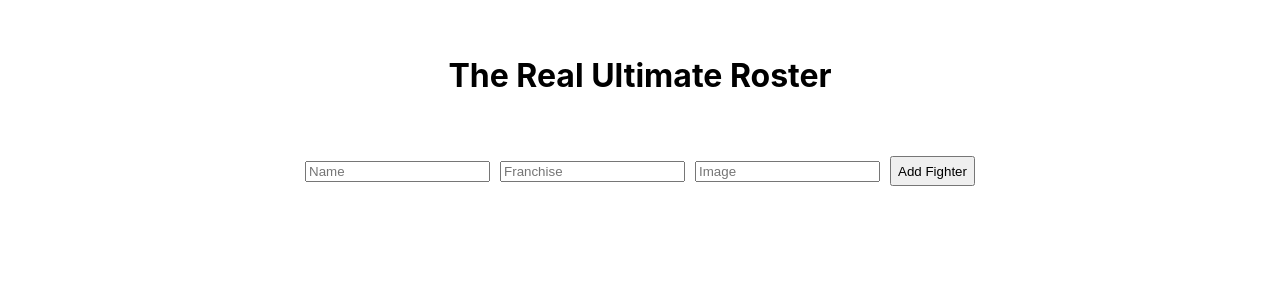
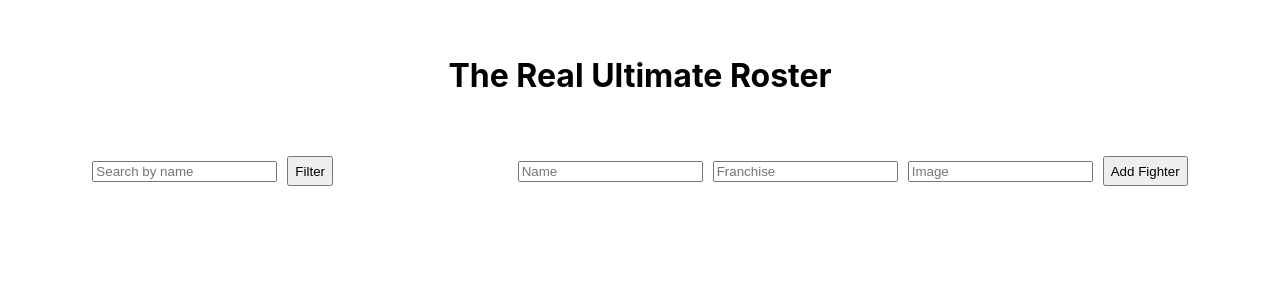
Before and after one commit to samuel709/nodbproject, a React (Create React App) app: page / in a window 1280 px wide. Shown: the top 300 px of the page. Built offline with nearby package versions, Linux system fonts and the light colour scheme; no server answers.

Commit message:
added filter by fighter name

```diff
--- a/src/App.css
+++ b/src/App.css
@@ -2,8 +2,9 @@
   /* border: 1px solid blue; */
   margin-bottom: 0px;
   display: flex;
-  justify-content: center;
+  justify-content: space-around;
 }
+
 
 .displayFighterDiv {
   /* border: 1px solid red; */
--- a/src/App.js
+++ b/src/App.js
@@ -4,6 +4,7 @@ import axios from 'axios';
 import DisplayFighters from './components/DisplayFighters';
 import AddFighter from './components/AddFighter';
 import MainHeader from './components/MainHeader';
+import FilterByName from './components/FilterByName';
 
 class App extends Component {
   constructor(props) {
@@ -14,6 +15,7 @@ class App extends Component {
 
     this.addFighter = this.addFighter.bind(this)
     this.deleteFighter = this.deleteFighter.bind(this)
+    this.filterByName = this.filterByName.bind(this)
   }
 
   componentDidMount() {
@@ -43,25 +45,39 @@ class App extends Component {
     })
   }
 
+  filterByName(name){
+    axios.get(`/api/fighter/${name}`)
+    .then((response) => {
+      var newData = response.data;
+      var filtered = [];
+      filtered.push(newData);
+      this.setState({
+        fighters: filtered
+      })
+    })
+  }
+
   render() {
     const { fighters } = this.state;
     return (
       <div>
-        <div>
+        <div className="header">
           <MainHeader />
         </div>
 
         <div className="addFighterDiv">
-          <AddFighter
-          fighters={fighters}
-          addFighter={this.addFighter}/>
+          <FilterByName className="filter"
+            filterByName={this.filterByName}/>
+
+          <AddFighter className="add"
+            fighters={fighters}
+            addFighter={this.addFighter}/>
         </div>
 
         <div className="displayFighterDiv">
           <DisplayFighters
           fighters={fighters}
-          deleteFighter={this.deleteFighter}
-          />
+          deleteFighter={this.deleteFighter}/>
         </div>
 
       </div>
--- a/src/components/DeleteFighter.js
+++ b/src/components/DeleteFighter.js
@@ -1,22 +1,8 @@
 import React, {Component} from 'react'
-import axios from 'axios';
 
 class DeleteFighter extends Component {
     constructor(props){
         super(props);
-
-        this.state = {
-            fighters: []
-        }
-    }
-
-    deleteFighter(id){
-        axios.delete(`/api/fighters/${id}`)
-        .then ((response) => {
-            this.setState({
-                fighters: response.data
-            })
-        })
     }
 
     render(){
--- /dev/null
+++ b/src/components/FilterByName.css
@@ -0,0 +1,9 @@
+.filterFighters {
+    /* border: 1px solid green; */
+    display: flex;
+    align-items: center;
+}
+
+.filterButton {
+    height: 30px;
+}
--- /dev/null
+++ b/src/components/FilterByName.js
@@ -0,0 +1,33 @@
+import React, {Component} from 'react'
+import Input from './Input'
+import './FilterByName.css'
+
+class FilterByName extends Component {
+    constructor(props){
+        super(props);
+
+        this.state = {
+            name: ""
+        }
+
+        this.handleChange = this.handleChange.bind(this)
+    }
+
+    handleChange(prop, value) {
+        this.setState({ [prop] : value });
+     }
+
+    render(){
+        return(
+            <div className="filterFighters">
+                <Input placeholder="Search by name"
+                        field="name"
+                        handleChange={this.handleChange}/>
+                <button className="filterButton"
+                        onClick={() => {this.props.filterByName(this.state.name)}}>Filter</button>
+            </div>
+        )
+    }
+}
+
+export default FilterByName
```
Also changed, not shown: 2 other files (tests, documents, lock files or other folders).
